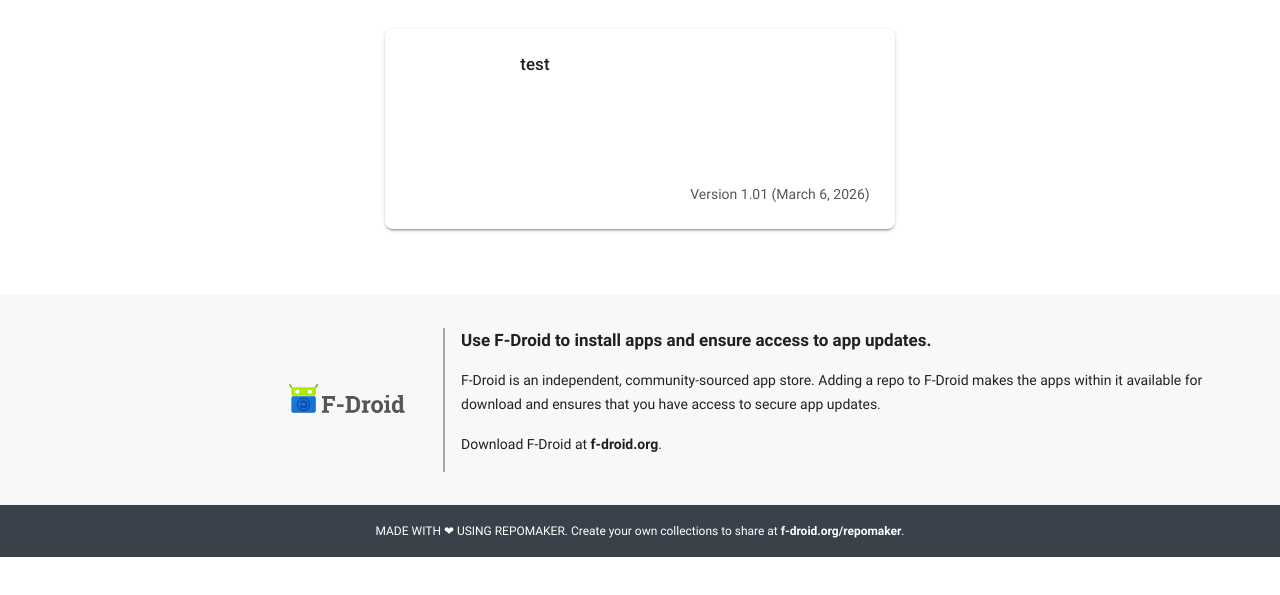
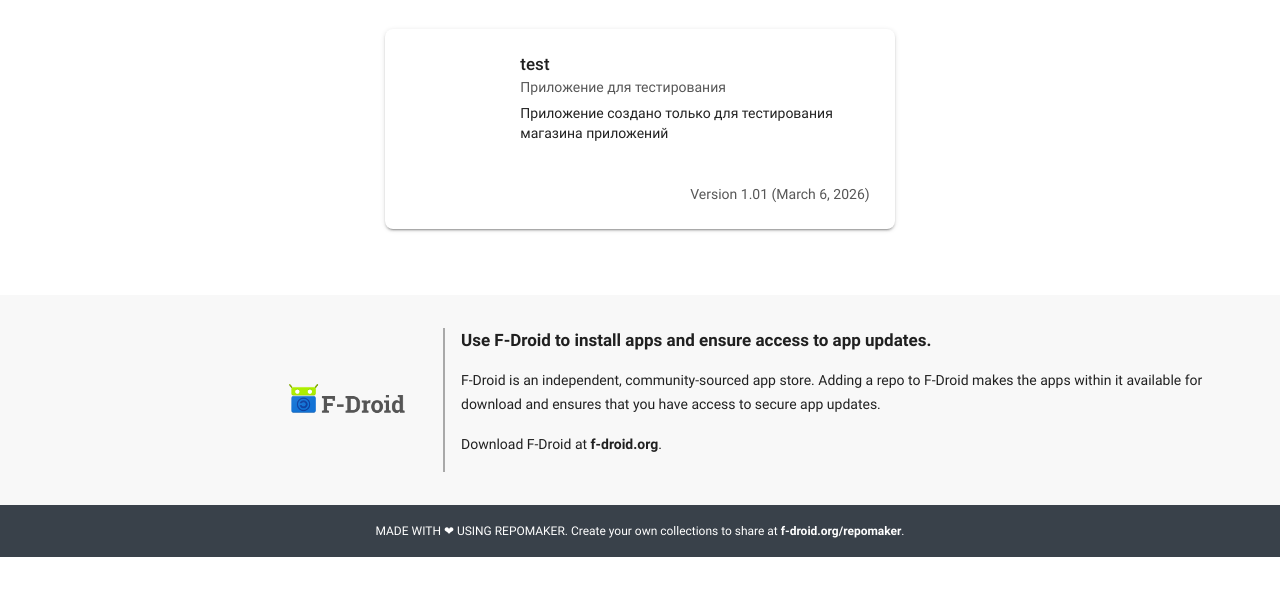
Before and after one commit to NextStepTeam/NextStore, a plain HTML site: page fdroid/repo/index.html in a window 1280 px wide. Shown: the part 195-790 px from the top of the page. Drawn offline with Linux system fonts and the light colour scheme.

Commit message:
fdroidserver git-mirror

```diff
--- a/fdroid/repo/index.html
+++ b/fdroid/repo/index.html
@@ -83,8 +83,8 @@
 	</div>
 	<div class="rm-app-card-right">
 		<div class="rm-app-card-title">test</div>
-		<div class="rm-app-card-summary"></div>
-		<div class="rm-app-card-description"></div>
+		<div class="rm-app-card-summary">Приложение для тестирования</div>
+		<div class="rm-app-card-description">Приложение создано только для тестирования магазина приложений</div>
 
 
 		<div class="rm-app-card-updated">
```
Also changed, not shown: fdroid/repo/index-v1.json (+1 -1 lines), fdroid/repo/index.xml (+1 -1 lines), fdroid/repo/categories.txt, 2 other files.
